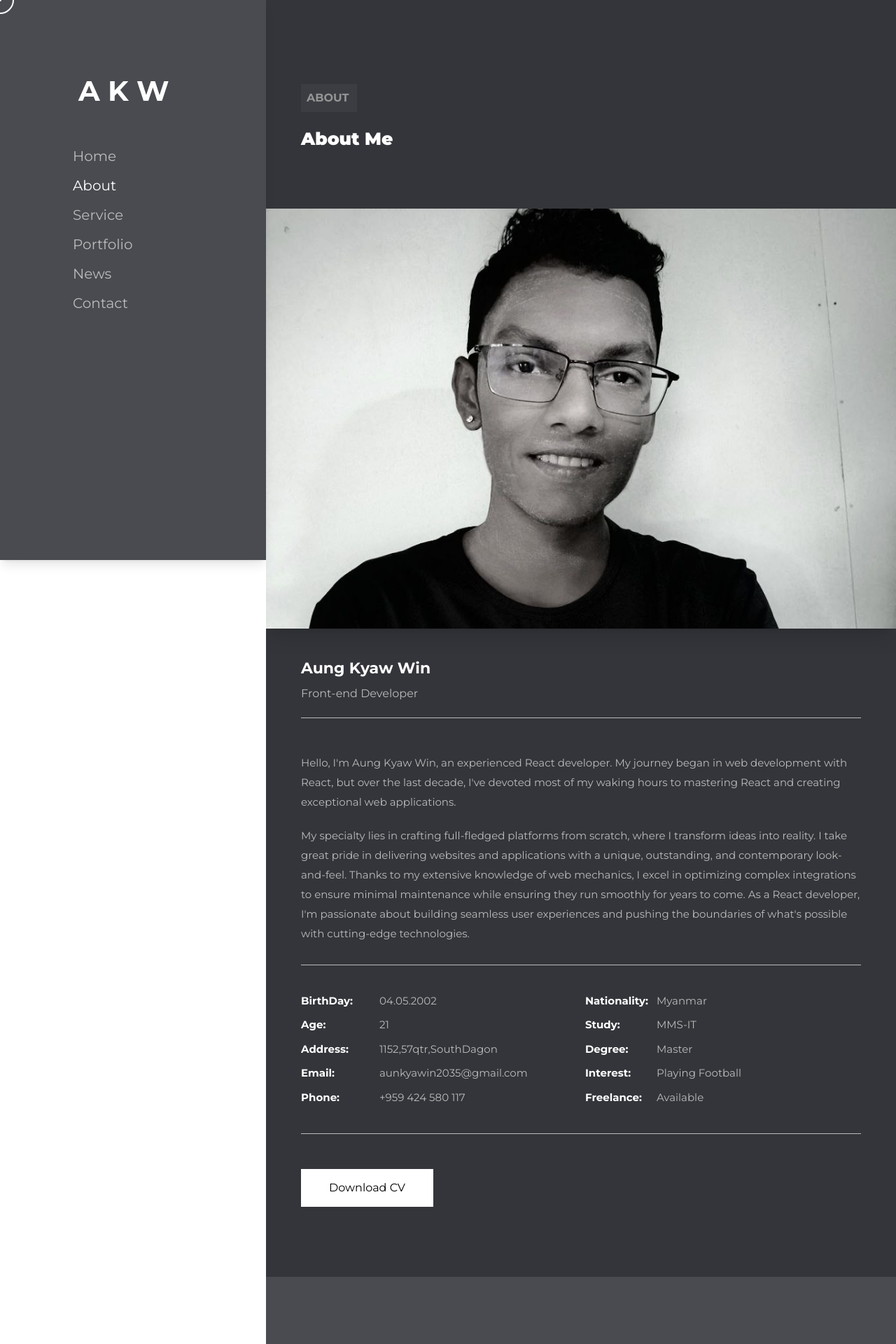
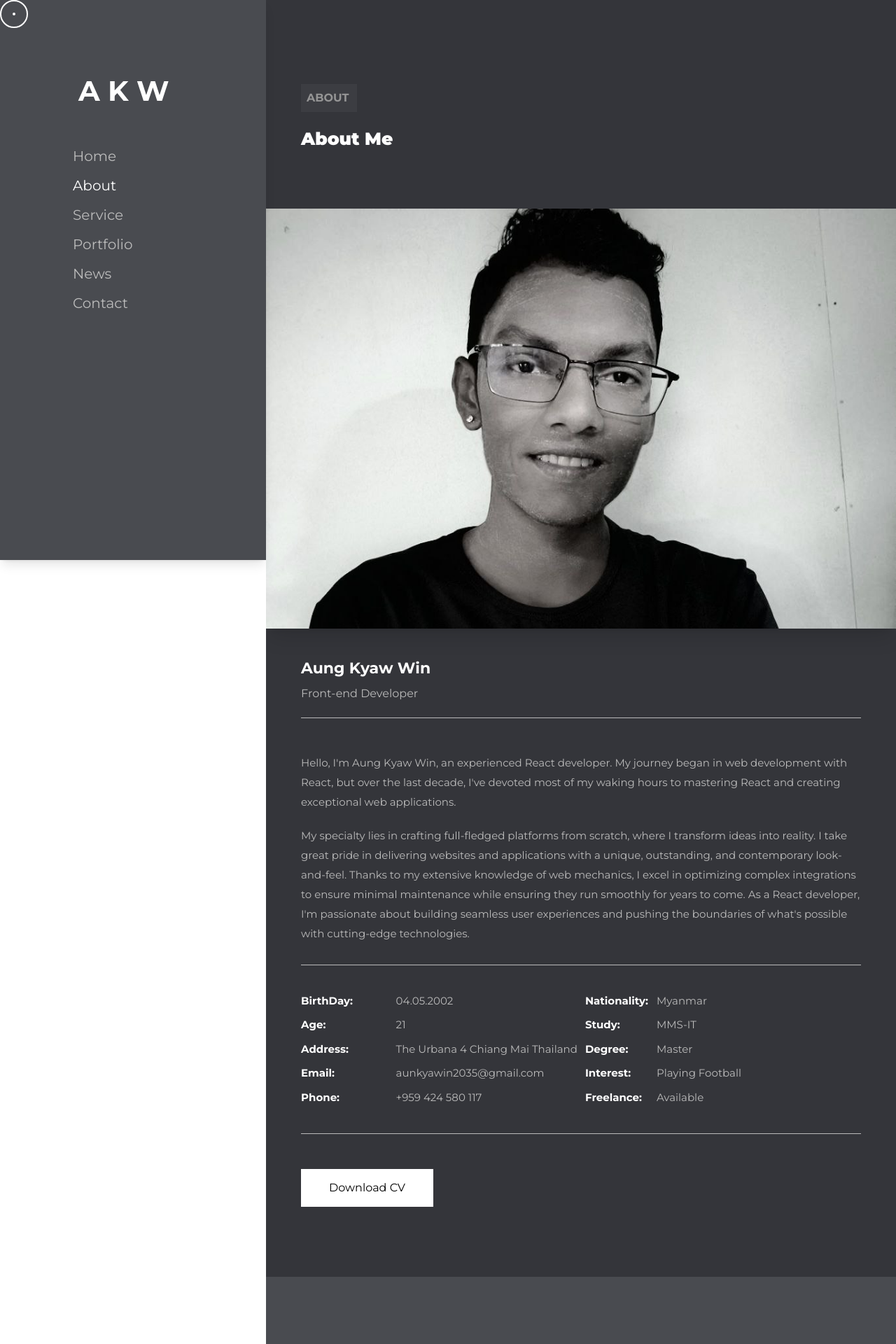
Before and after one commit to ryanreynold21/MyPortfolio, a React (Vite) app: page /about in a window 1280 px wide. Shown: the top 1920 px of the page at 70% size. Built offline with nearby package versions, Linux system fonts and the light colour scheme.

Commit message:
fixMouseFollower

```diff
--- a/src/App.css
+++ b/src/App.css
@@ -20,10 +20,10 @@
   border-radius: 50%;
   pointer-events: none;
   box-sizing: border-box;
-  transition: 0.1s;
-  transform: translate(-50%,-50%);
   z-index: 99999;
+  transform: translate(-50%, -50%);
 }
+
 
 @media only screen and (max-width: 600px) {
   .mouse-follower {
--- a/src/component/MouseFollower.jsx
+++ b/src/component/MouseFollower.jsx
@@ -16,17 +16,17 @@ function MouseFollower() {
   }, []);
 
   const style = {
-    left: position.x + 'px',
-    top: position.y + 'px',
+    transform: `translate(${position.x}px, ${position.y}px)`,
+    transition: 'transform 0.1s ease-out',
   };
 
   return (
     <div className="relative">
       <div className="mouse-follower" style={style}>
-        <p className=' w-1 h-1 bg-white rounded-full absolute left-0 right-0 m-auto top-0 bottom-0'></p>
+        <p className='w-1 h-1 bg-white rounded-full absolute left-0 right-0 m-auto top-0 bottom-0'></p>
       </div>
     </div>
-     )
+  );
 }
 
 export default MouseFollower;
--- a/src/component/status.js
+++ b/src/component/status.js
@@ -12,7 +12,7 @@ export const status1 = [
     {
         id : 3,
         name : 'Address:',
-        data : "1152,57qtr,SouthDagon"
+        data : "The Urbana 4 Chiang Mai Thailand"
     },
     {
         id : 4,
```
